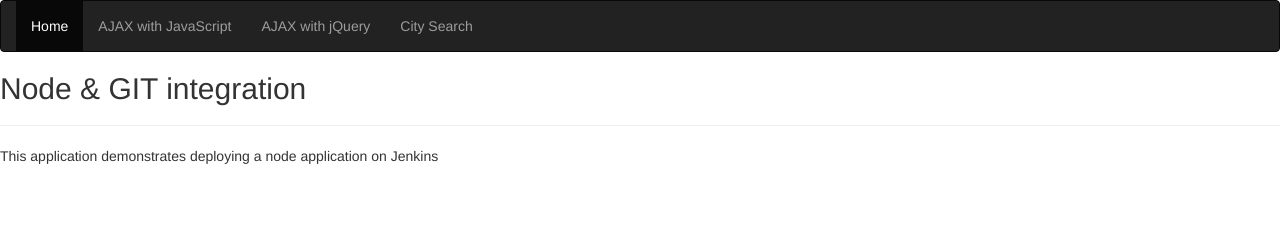
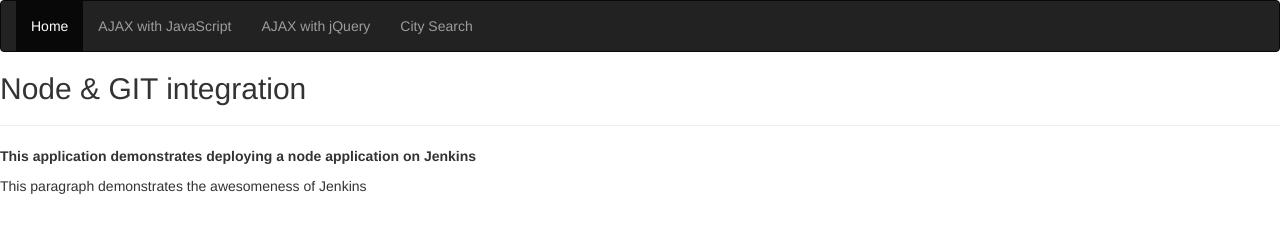
Before and after one commit to JoeCorr95/node_ddb, a website: page index.html in a window 1280 px wide. Drawn offline with nearby package versions, Linux system fonts and the light colour scheme.

Commit message:
Text modified to test Jenkins Pipeline

```diff
--- a/index.html
+++ b/index.html
@@ -27,7 +27,9 @@
 
   <hr />
 
-  <p>This application demonstrates deploying a node application on Jenkins</p>
+  <b><p>This application demonstrates deploying a node application on Jenkins</p></b>
+
+  <p>This paragraph demonstrates the awesomeness of Jenkins</p>
 
 
 </body>
```
